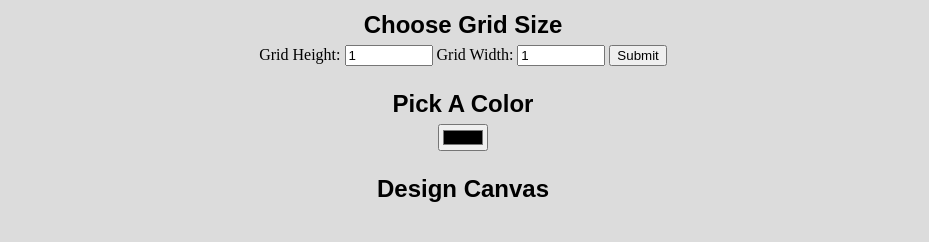
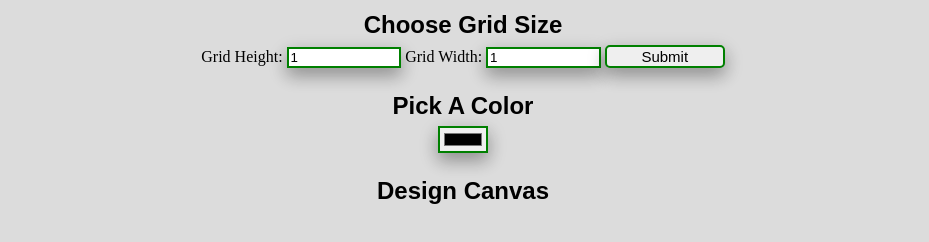
Before and after one commit to UcheSylvester/Pixel-Art-Maker, a plain HTML site: page index.html in a window 1280 px wide. Shown: the part 126-368 px from the top of the page, without its empty margins (177-1106 px from the left). Drawn offline with nearby package versions, Linux system fonts and the light colour scheme.

Commit message:
Update styles.css

```diff
--- a/styles.css
+++ b/styles.css
@@ -40,6 +40,24 @@ td {
     width: 20px;
 }
 
+input {
+    box-shadow: 0 8px 16px 0 rgba(0,0,0,0.2), 0 6px 20px 0 rgba(0,0,0,0.19);
+    border: 2px solid green;
+}
+
 input[type=number] {
-    width: 6em;
+    width: 8em;
 }
+
+input[type=submit] {
+    width: 8em;
+    font-size: 15px;
+    border: 2px solid green;
+    border-radius: 5px;
+}
+
+input[type=submit]:hover {
+    background-color: green;
+    -webkit-transition-duration: 0.4s;
+    transition-duration: 0.4s;
+}
```
